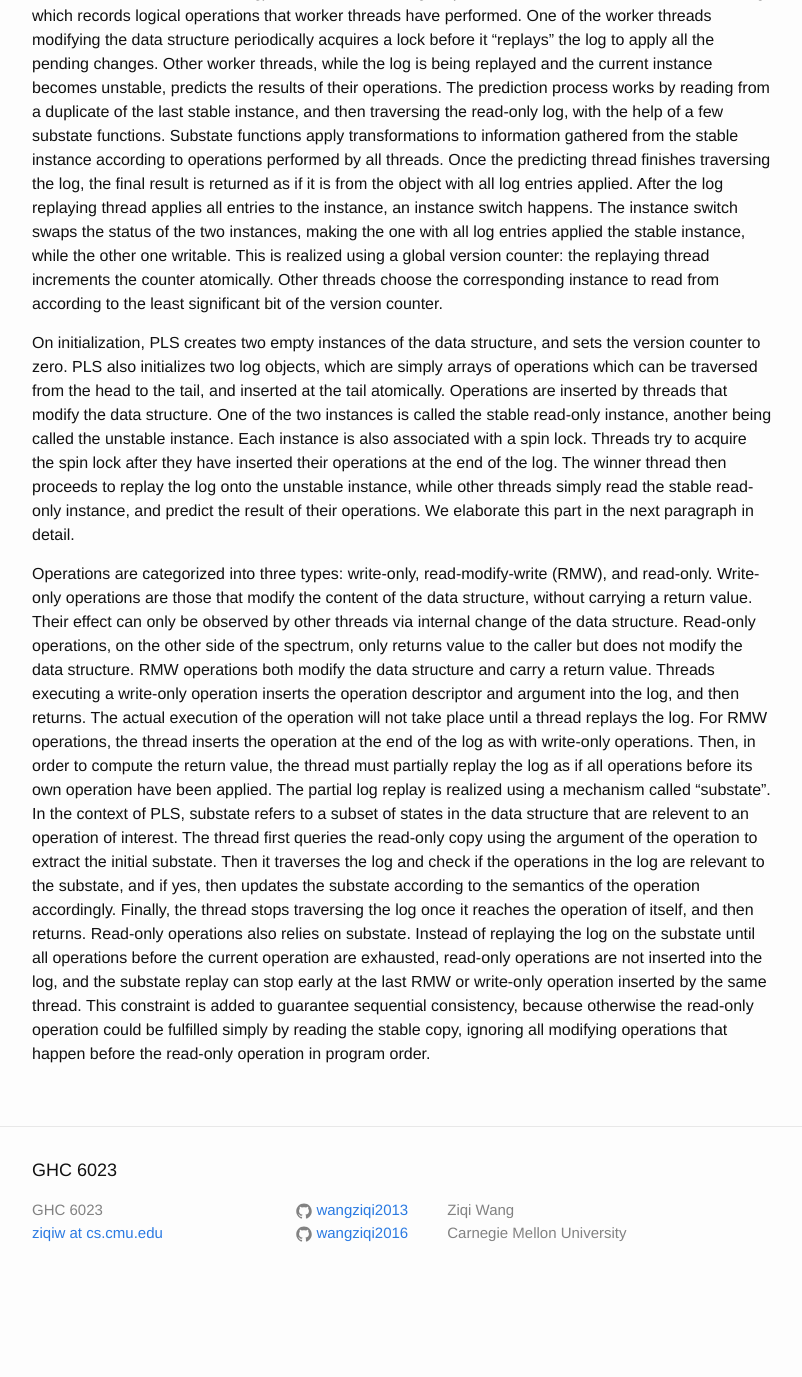
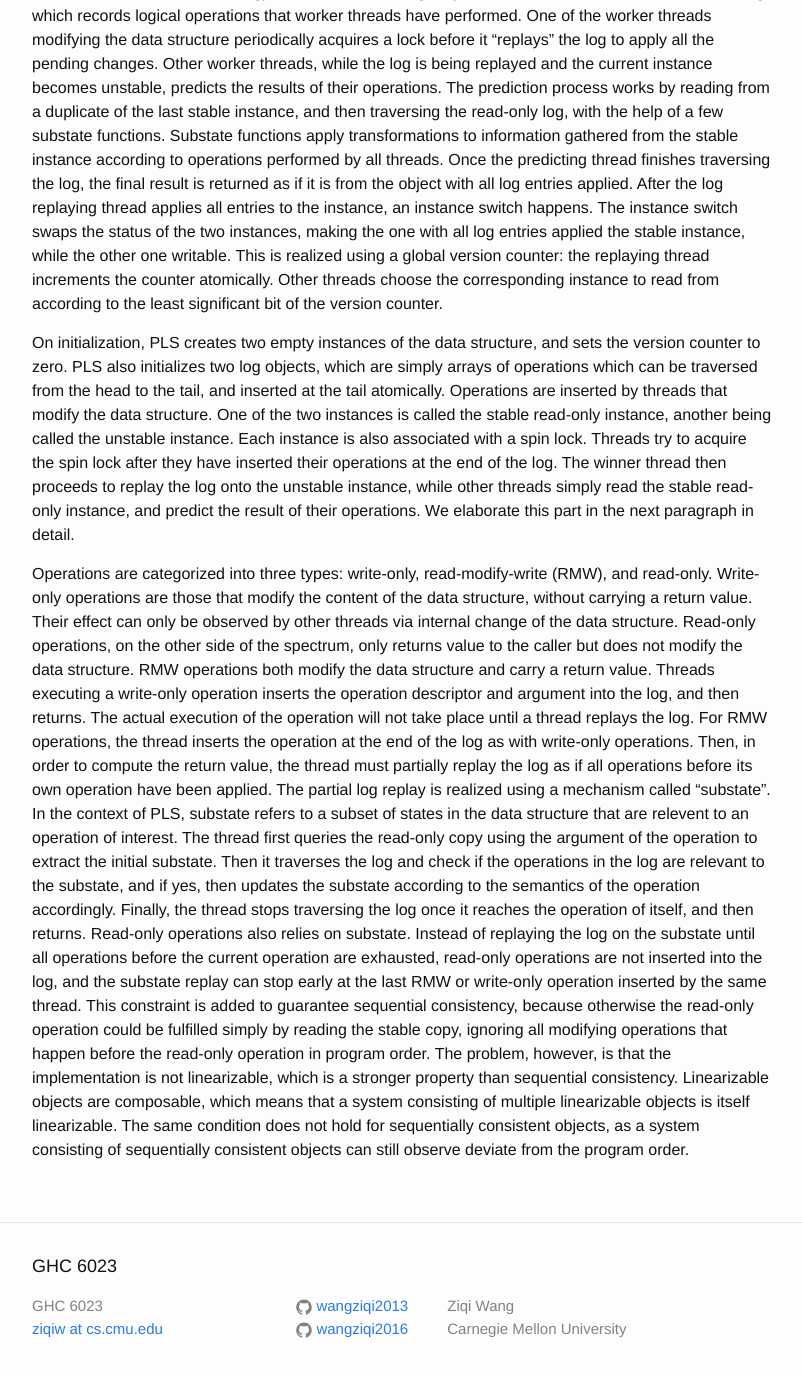
Before and after one commit to wangziqi2013/wangziqi2013.github.io, a Jekyll site: the page built from _posts/2018-08-29-pls.markdown, in a window 1280 px wide and 1400 px high, scrolled down 677 px. Shown: the top 1377 px of the window, without its empty margins (238-1040 px from the left). Built offline with Jekyll 4.4.1, drawn with Linux system fonts in a browser that asks for light colours; before the commit the page ends 1981 px from its top, so only the background shows below that.

Commit message:
Adding linearizability

```diff
--- a/_posts/2018-08-29-pls.markdown
+++ b/_posts/2018-08-29-pls.markdown
@@ -57,4 +57,8 @@ the operation of itself, and then returns. Read-only operations also relies on s
 substate until all operations before the current operation are exhausted, read-only operations are not inserted into the log,
 and the substate replay can stop early at the last RMW or write-only operation inserted by the same thread. This constraint is
 added to guarantee sequential consistency, because otherwise the read-only operation could be fulfilled simply by reading
-the stable copy, ignoring all modifying operations that happen before the read-only operation in program order.
+the stable copy, ignoring all modifying operations that happen before the read-only operation in program order. The problem,
+however, is that the implementation is not linearizable, which is a stronger property than sequential consistency. Linearizable
+objects are composable, which means that a system consisting of multiple linearizable objects is itself linearizable. The
+same condition does not hold for sequentially consistent objects, as a system consisting of sequentially consistent objects
+can still observe deviate from the program order.
```
